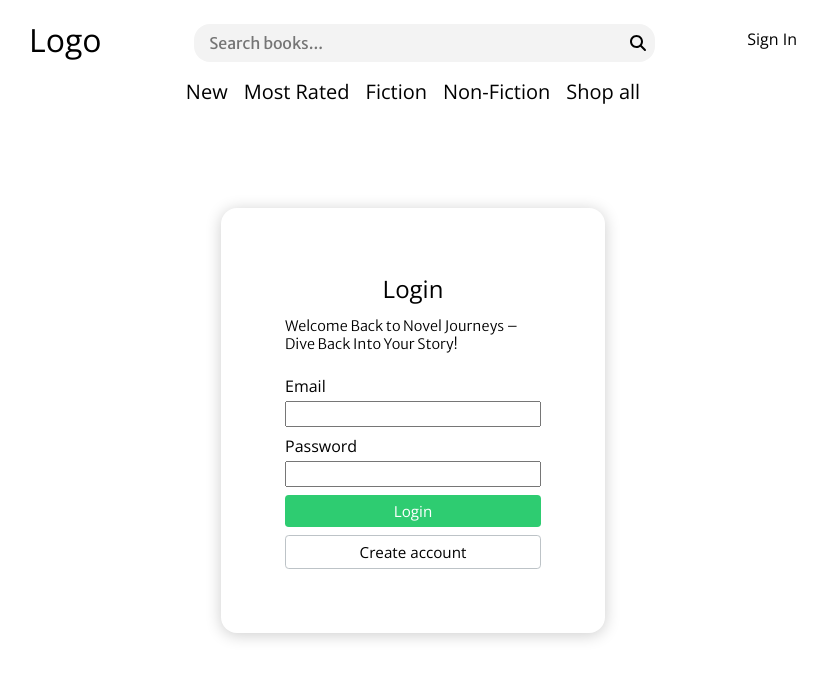
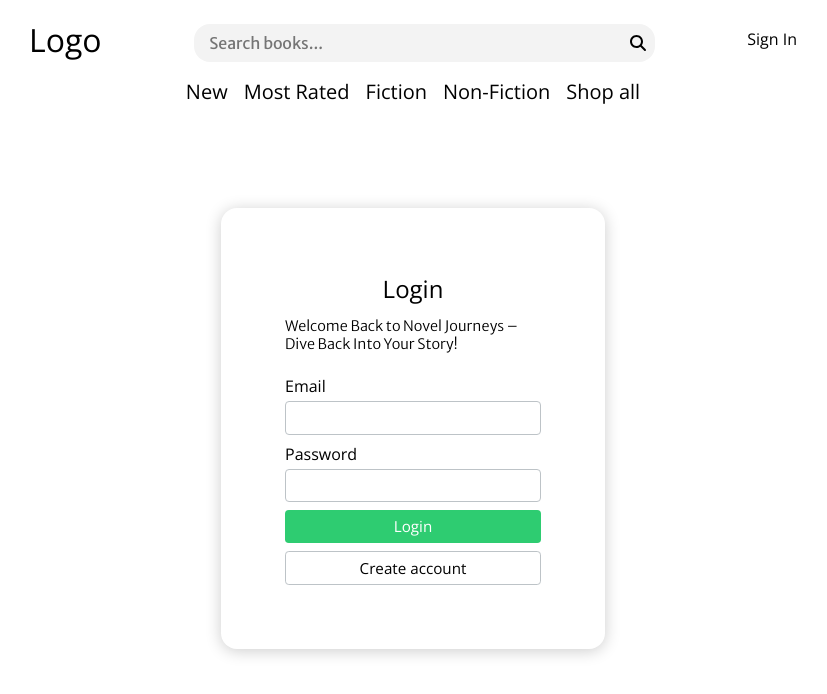
Before and after one commit to Dreamheart92/novel-journeys, a React (Vite) app: page /login in a window 1280 px wide. Shown: the top 694 px of the page, without its empty margins (227-1054 px from the left). Built offline with nearby package versions, Linux system fonts and the light colour scheme.

Commit message:
added text-field style

```diff
--- a/src/components/shared/input/Input.jsx
+++ b/src/components/shared/input/Input.jsx
@@ -9,7 +9,7 @@ export default function Input({label, type = "text", ...props}) {
     return (
         <div className={style.container}>
             <label htmlFor={label}>{label[0].toUpperCase() + label.slice(1)}</label>
-            <input {...props.handlers} type={type} name={label} value={value}/>
+            <input className={style['text-field']} {...props.handlers} type={type} name={label} value={value}/>
 
             {showError &&
                 <p className="error">{Object.entries(error)[0][1]}</p>
--- a/src/components/shared/input/Input.module.css
+++ b/src/components/shared/input/Input.module.css
@@ -3,3 +3,14 @@
     flex-direction: column;
     gap: .25em;
 }
+
+.text-field {
+    padding: .3em .5em;
+    outline: none;
+    border: 1px solid #bdc3c7;
+    border-radius: .25em;
+}
+
+.text-field:focus {
+    border-color: black;
+}
```
